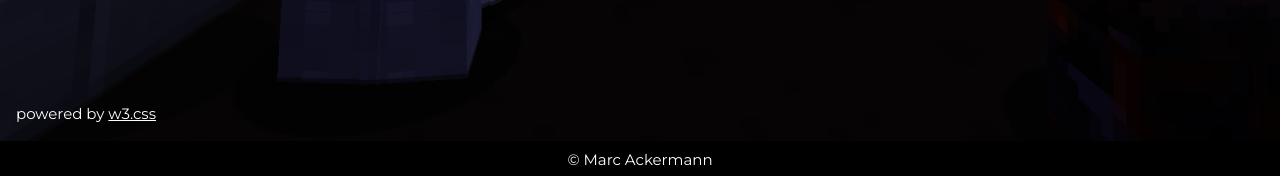
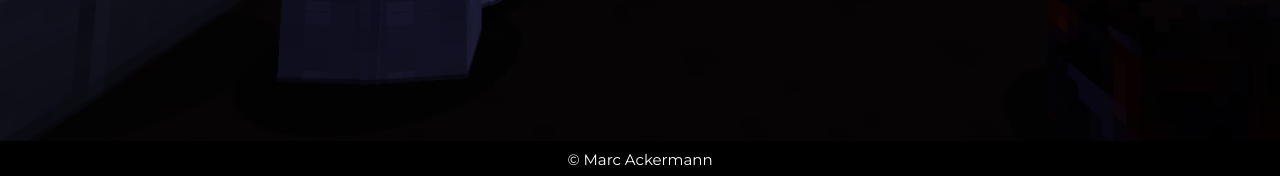
Before and after one commit to mc7781/mc7781.github.io, a Jekyll site: the page built from index.md, in a window 1280 px wide. Shown: the part 798-974 px from the top of the page. Built offline with Jekyll 4.4.1, drawn with Linux system fonts in a browser that asks for light colours.

Commit message:
Update home.html

```diff
--- a/_layouts/home.html
+++ b/_layouts/home.html
@@ -11,6 +11,6 @@ layout: default
     <p><a href="https://www.marcackermann.nl/hoi-daar-ik-ben-marc" class="w3-button w3-black">About Me</a></p>
   </div>
   <div class="w3-display-bottomleft w3-container">
-    <p>powered by <a href="https://www.w3schools.com/w3css/default.asp" target="_blank">w3.css</a></p>
+    <!--- <p>powered by <a href="https://www.w3schools.com/w3css/default.asp" target="_blank">w3.css</a></p> /--->
   </div>
 </div>
```
